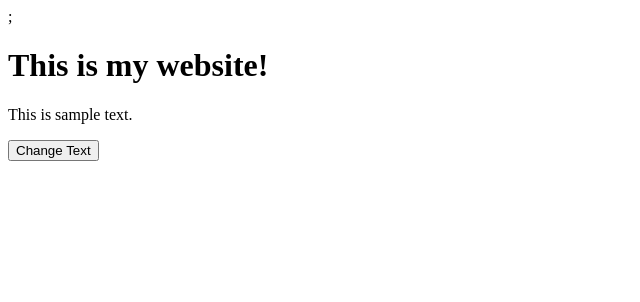
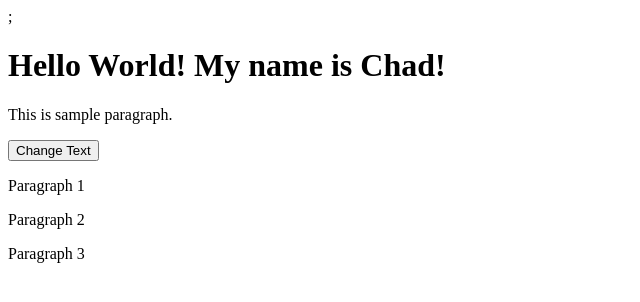
Before and after one commit to kokofour/Intro_to_DOM, a plain HTML site: page index.html in a window 1280 px wide. Shown: the whole page, without its empty margins (0-640 px from the left). Drawn offline with Linux system fonts and the light colour scheme; files whose address does not match are found by name.

Commit message:
added document.querySelectorAll()
This commit adds an example of using document.querySelectorAll() to select all paragraph elements in index.html.

-   Added multiple paragraph elements to index.html.
-   Used document.querySelectorAll("p") in script.js to select all paragraphs.
-   Logged the resulting NodeList to the console.

document.querySelectorAll() returns a NodeList of all elements that match the given CSS selector.

```diff
--- a/index.html
+++ b/index.html
@@ -12,9 +12,18 @@
 
 
 <body>
-    <h1 id = "main-heading"> This is my website! </h1>
-    <p class = "description"> This is sample text.</p>
+    <h1 id = "main-heading"> Hello World! My name is Chad! </h1>
+    <p class = "description"> This is sample paragraph.</p>
     <button id = "changeText"> Change Text </button>
+
+
+    <p>Paragraph 1</p>
+    <p>Paragraph 2</p>
+    <p>Paragraph 3</p>
+
+
+
+
 </body>
 
 
--- a/script.js
+++ b/script.js
@@ -17,3 +17,8 @@ let button = document.querySelector("button"); // Select by tag name
 console.log(heading);
 console.log(paragraph);
 console.log(button);
+
+
+
+let paragraphs = document.querySelectorAll("p");
+console.log(paragraphs);
```
